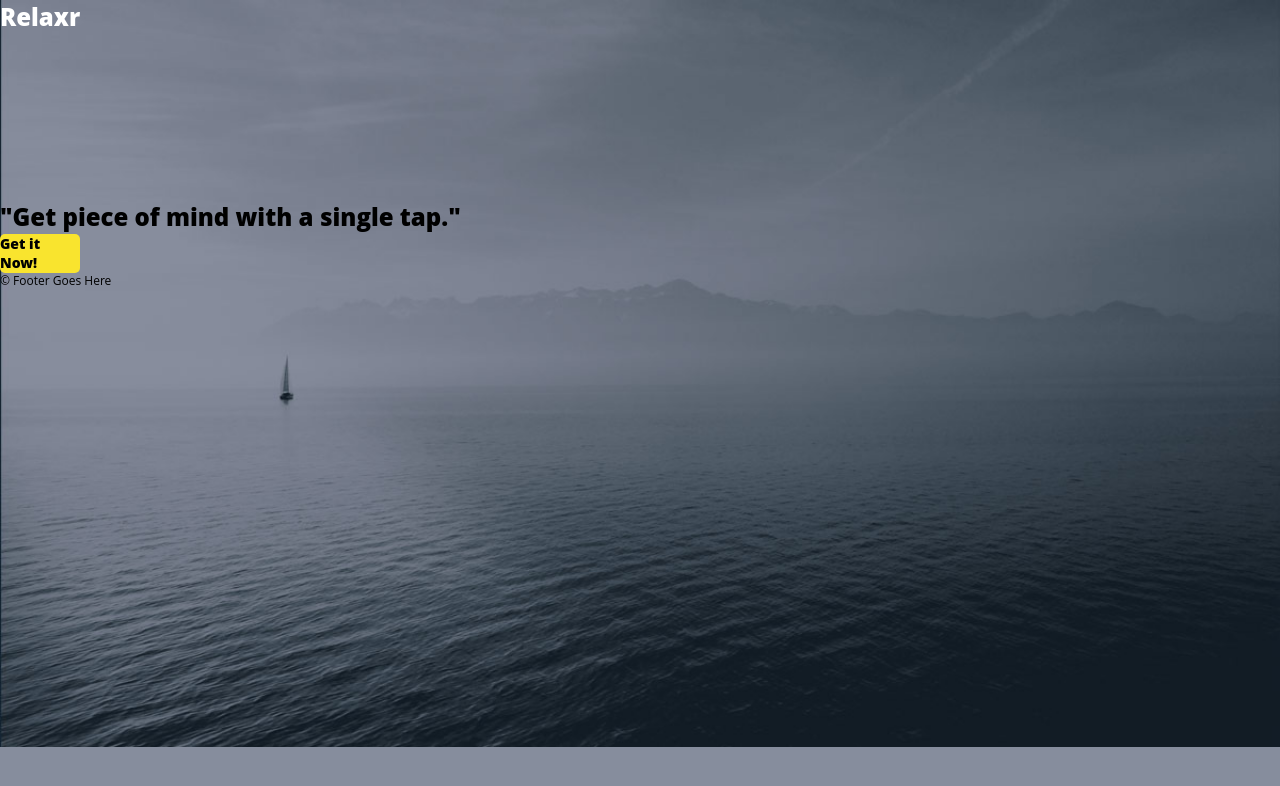
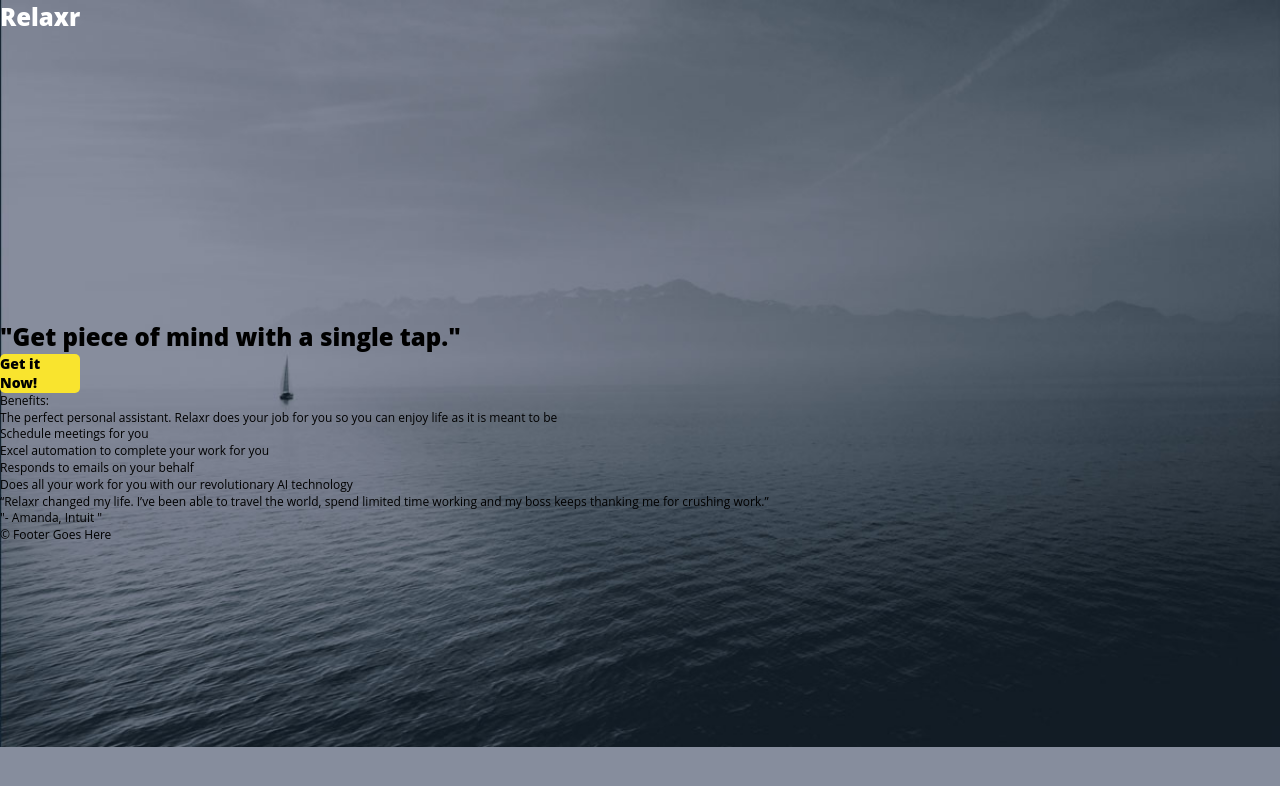
Before and after one commit to JorHernandez/Assignment-2, a plain HTML site: page starter_code/index.html in a window 1280 px wide. Drawn offline with Linux system fonts and the light colour scheme.

Commit message:
Text
Added more text ot body

```diff
--- a/starter_code/css/style.css
+++ b/starter_code/css/style.css
@@ -72,13 +72,15 @@ header {
 }
 
 header h1{
-height: 200px;
+height: 320px;
 font-weight: 800;
 font-size: 24px;
 color: #ffff;
+margin: auto;
+width: 100%;
 }
 
-header h2{
+h2{
 font-weight: 800;
 font-size: 24px;
 }
--- a/starter_code/index.html
+++ b/starter_code/index.html
@@ -18,10 +18,13 @@
 	<div id="container">
 		<header>
 			<div class="row">
-				<div class="col-md-10" "col-md-offset-2">
+				<div class="col-sm-offset-1 col-sm-11">
 					<h1>Relaxr</h1>
 				</div>
 			</div>
+		</header>
+
+
 			<div class="row">
 				<div class="col-mid-12">
 					<h2>"Get piece of mind with a single tap."</h2>
@@ -32,7 +35,18 @@
 				</div>
 			</div>
 			</div>
-		</header>
+
+	<p>Benefits:</p>
+	<h4>The perfect personal assistant. Relaxr does your job for you so you can enjoy life as it is meant to be</h4>
+			<ul>
+				<li>Schedule meetings for you</li>
+				<li>Excel automation to complete your work for you</li>
+				<li>Responds to emails on your behalf</li>
+				<li>Does all your work for you with our revolutionary AI technology</li>
+			</ul>
+	<p>“Relaxr changed my life. I’ve been able to travel the world, spend limited time working and my boss keeps thanking me for crushing work.”</p>
+	<h1>"- Amanda, Intuit " </h1>
+
 		<footer>
 			&copy; Footer Goes Here
 		</footer>
```
